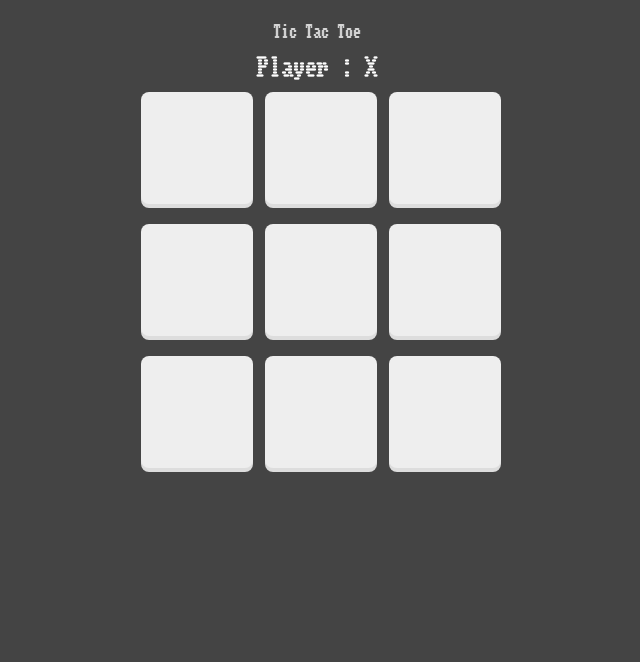
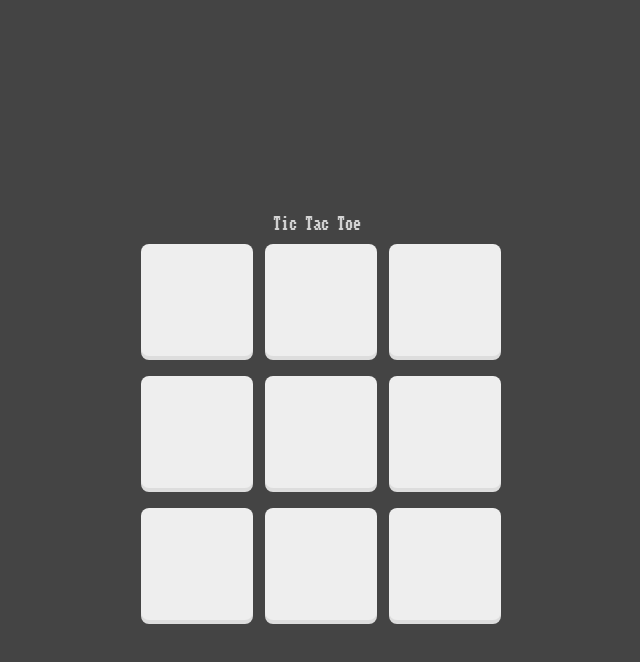
Before and after one commit to gregory-jolet/tic-tac-toe, a Next.js app: page / in a window 1280 px wide. Shown: the top 662 px of the page, without its empty margins (323-963 px from the left). Built offline with nearby package versions, Linux system fonts and the light colour scheme.

Commit message:
Lasts features

```diff
--- a/src/pages/index.tsx
+++ b/src/pages/index.tsx
@@ -1,4 +1,6 @@
+import Head from "next/head";
 import { useState, useEffect } from "react";
+
 
 /* Winning combination */
 const WINNING_COMBO = [
@@ -16,8 +18,12 @@ export default function Game() {
   /* Add X or O */
   const [xTurn, setXTurn] = useState(true);
   /* Winner */
-  const [won, steWon] = useState(false);
-  const [winner, setWinner] = useState("");
+  const [won, setWon] = useState(false);
+  const [wonCombo, setWonCombo] = useState([]);
+  const [winner, setWinner] = useState('');
+
+  /* Modal */
+  const [modalTitle, setModalTitle] = useState('');
 
   /* Draw */
   const [isDraw, setIsDraw] = useState(false);
@@ -58,44 +64,66 @@ export default function Game() {
         boardData[a] === boardData[b] &&
         boardData[a] === boardData[c]
       ) {
-        steWon(true);
-        setWinner(xTurn ? "O" : "X")
+        setWon(true);
+        setWonCombo([a, b, c]);
+        setWinner(xTurn ? "O" : "X");
+        setModalTitle(`Player ${!xTurn ? "X" : "O"} won !`);
       }
     });
   };
 
   const checkDraw = () => {
     let check = Object.keys(boardData).every((v) => boardData[v]);;
-    if (check) setIsDraw(check);
+    if (check) {
+      setIsDraw(check);
+      setModalTitle(`Round draw !`);
+    }
   };
 
   let head;
   if (won) {
-    head = <p>{`Winner: ${winner}`}</p>;
+    head = <p className="mb-2">{`Winner: ${winner}`}</p>;
   } else if (isDraw) {
-    head = <p>{`Games Draw`}</p>;
+    head = <p className="mb-2">{`Games Draw`}</p>;
   }
 
+  const reset = () => {
+    setBoardData({
+      0: "", 1: "", 2: "", 3: "", 4: "", 5: "", 6: "", 7: "", 8: "",
+    });
+    setXTurn(true);
+    setWon(false);
+    setWonCombo([]);
+    setIsDraw(false);
+    setModalTitle("");
+  };
 
   return (
     <>
+      <Head>
+        <title>Tic-Tac-Toe</title>
+      </Head>
+      <div className="h-svh flex flex-col justify-content-center items-center justify-center">
         <h1 className="text-center">Tic Tac Toe</h1>
         <div className="max-w-23 mx-auto p-2 d-flex justify-center items-center">
-        <div className="text-center text-2xl tracking-normal">
-          {!won && <p className="mb-2">Player : {player}</p>}
-          { head }
-        </div>
           <div className="grid grid-cols-3 gap-5">
             {[...Array(9)].map((value, index) => {
               return (
                 <div key={index} onClick={() => {
                   updateBoardData(index)
-              }} className="bg-square rounded-lg shadow-square text-center text-6xl leading-loose w-28 h-28 cursor-pointer">
+                }} className={`${wonCombo.includes(index) ? "highlight" : ""} bg-square rounded-lg shadow-square text-center text-6xl leading-loose w-28 h-28 cursor-pointer`}>
                   {boardData[index]}
                 </div>);
             })}
           </div>
         </div>
+        <div className={modalTitle ? "overlay" : ""}>
+          <div className={`${modalTitle ? "show" : ""} modal w-64 rounded-2xl shadow-lg bg-white d-flex flex-col align-items-center p-6 top-1/2`}>
+            <div className="mb-4">{modalTitle}</div>
+            <button className="w-100 h-9 text-5xl" onClick={reset}>New Game</button>
+          </div>
+        </div>
+      </div>
     </>
   );
 }
--- a/src/styles/globals.css
+++ b/src/styles/globals.css
@@ -1,6 +1,6 @@
-@tailwind base;
-@tailwind components;
-@tailwind utilities;
+@import 'tailwindcss/base';
+@import 'tailwindcss/components';
+@import 'tailwindcss/utilities';
 
 * {
   box-sizing: border-box;
@@ -22,3 +22,57 @@ body {
   color: #fff;
   margin: 20px;
 }
+
+/* Voile */
+
+.overlay {
+  position: fixed;
+  top: 0;
+  left: 0;
+  width: 100%;
+  height: 100%;
+  background-color: rgba(0, 0, 0, 0.5); /* Opacité semi-transparente */
+  z-index: 999; /* Assure que le voile est au-dessus de tout */
+}
+
+/* Modal */
+
+.modal {
+  width: 250px;
+  border-radius: 16px;
+  box-shadow: 0px 0px 10px 0px gray;
+  display: flex;
+  flex-direction: column;
+  align-items: center;
+  padding: 24px;
+  position: fixed;
+  top: 50%;
+  background-color: white;
+  left: 50%;
+  transform: translate(-50%, -50%) scale(0);
+  transition: transform 0.2s;
+  color: black;
+}
+
+.modal.show {
+  transform: translate(-50%, -50%) scale(1);
+}
+
+.modal__title {
+  font-size: 18px;
+  font-weight: bold;
+  margin-bottom: 16px;
+}
+
+button {
+  border: none;
+  width: 100%;
+  height: 36px;
+  font-size: 18px;
+  font-weight: 600;
+}
+
+.highlight {
+  background-color: black;
+  box-shadow: none;
+}
--- a/tailwind.config.ts
+++ b/tailwind.config.ts
@@ -2,14 +2,18 @@ import type { Config } from "tailwindcss";
 
 const config: Config = {
   content: [
-    "./src/**/*.{js,ts,jsx,tsx,mdx}"
+    "./src/pages/**/*.{js,ts,jsx,tsx,mdx}",
+    "./src/components/**/*.{js,ts,jsx,tsx,mdx}",
+    "./src/app/**/*.{js,ts,jsx,tsx,mdx}",
   ],
   theme: {
     fontFamily: {
       workbench: 'Workbench'
     },
     backgroundColor: {
-      'square': '#eee'
+      'square': '#eee',
+      'slate-200':  'rgb(226 232 240)'
+
     },
     boxShadow: {
       'square': '0px 4px #ddd'
```
Lines whose indentation alone changed are shown as unchanged.
